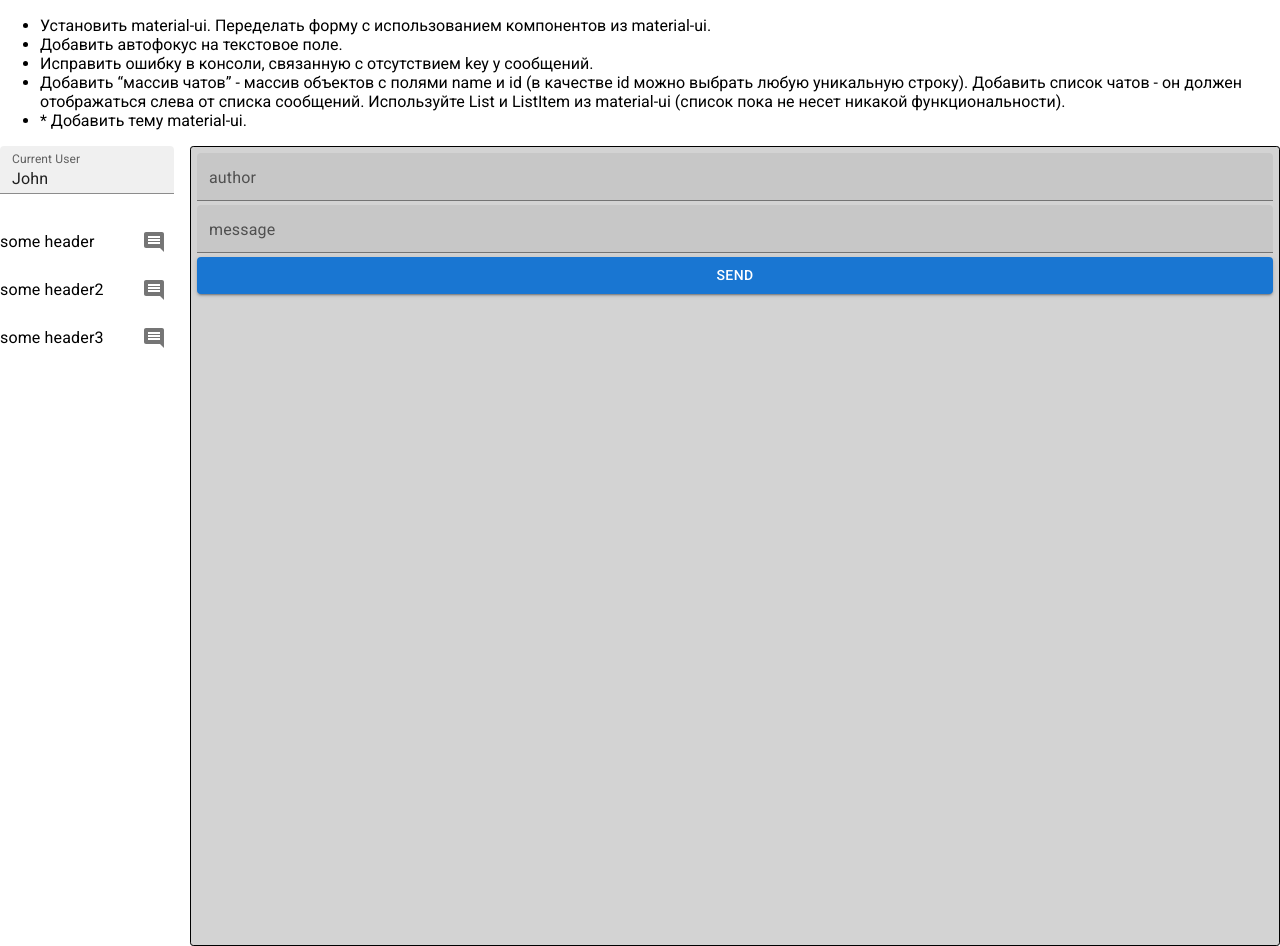
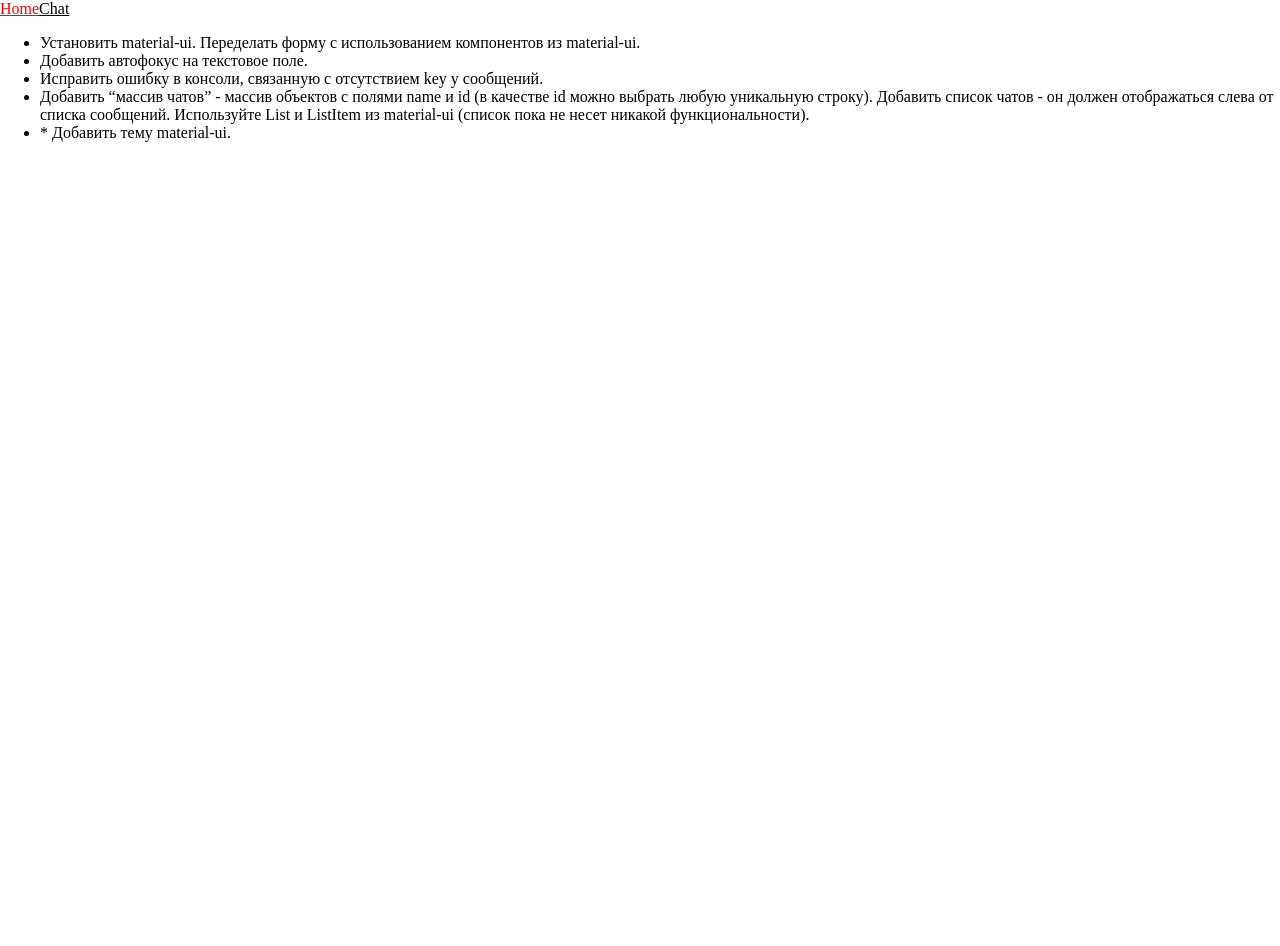
Before and after one commit to WolfManR/GeekBrainsReact, a React (Create React App) app in the folder study/: page / in a window 1280 px wide. After the commit the page ends 800 px from the top, so only its background shows below. Built offline with nearby package versions, Linux system fonts and the light colour scheme.

Commit message:
add routes to site and chat, replace chat to it page and tasks to site page

```diff
--- a/study/src/App.js
+++ b/study/src/App.js
@@ -1,13 +1,10 @@
-import { useState, useEffect, useCallback, useRef } from "react";
-import MessagesList from "./components/messagesList/MessagesList";
-import Tasks from "./components/tasks/Tasks";
 import "./App.css";
-import MessageForm from "./components/messageForm/MessageForm";
+import { Route, Routes } from "react-router-dom";
+import Site from "./pages/Site";
+import SiteLayout from "./Layouts/SiteLayout";
+import Chat from "./pages/Chat";
 import { ThemeProvider, createTheme } from "@mui/material/styles";
-import ChatsList from "./components/chatsList/ChatsList";
-import { TextField } from "@mui/material";
 
-const botMessage = { author: "Bot", body: "" };
 const theme = createTheme({
   spacing: [0, 4, 8, 16],
   components: {
@@ -33,77 +30,14 @@ const theme = createTheme({
 });
 
 function App() {
-  const [currentUser, setCurrentUser] = useState("John");
-  const [messageList, setMessageList] = useState([]);
-  const [chatsList, setChatsList] = useState([
-    {
-      id: 1,
-      header: "some header",
-      messages: [],
-    },
-    {
-      id: 2,
-      header: "some header2",
-      messages: [],
-    },
-    {
-      id: 3,
-      header: "some header3",
-      messages: [],
-    },
-  ]);
-  const [idCounter, setIdCounter] = useState(0);
-  const formRef = useRef(null);
-
-  const getNewId = useCallback(() => {
-    const newId = idCounter + 1;
-    setIdCounter(newId);
-    return newId;
-  }, [idCounter]);
-
-  const addMessage = useCallback(
-    (newMessage) => {
-      setMessageList([...messageList, { ...newMessage, id: getNewId() }]);
-    },
-    [getNewId, messageList]
-  );
-
-  const botSendMessage = useCallback(
-    (messages) => {
-      if (messages.length === 0) return;
-      const lastMessage = messages.at(-1);
-      if (lastMessage.author === botMessage.author) return;
-      addMessage({ ...botMessage, body: `${lastMessage.author} write in chat` });
-      formRef.current.focus();
-    },
-    [addMessage]
-  );
-
-  useEffect(() => {
-    setTimeout(() => botSendMessage(messageList), 1500);
-  }, [messageList, botSendMessage]);
-
   return (
     <ThemeProvider theme={theme}>
-      <div className="App">
-        <Tasks />
-
-        <div className="chat">
-          <div className="side">
-            <div className="chat-user">
-              <TextField type="text" label="Current User" value={currentUser} onChange={(e) => setCurrentUser(e.target.value)} />
-            </div>
-
-            <ChatsList chats={chatsList} />
-          </div>
-
-          <div className="chat-group">
-            <MessagesList messages={messageList} currentUser={currentUser} />
-
-            <MessageForm onMessageSend={addMessage} ref={formRef} />
-          </div>
-        </div>
-      </div>
+      <Routes>
+        <Route path={"/"} element={<SiteLayout />}>
+          <Route index element={<Site />} />
+        </Route>
+        <Route path={"/chat"} element={<Chat />} />
+      </Routes>
     </ThemeProvider>
   );
 }
--- /dev/null
+++ b/study/src/Layouts/SiteLayout.jsx
@@ -0,0 +1,18 @@
+import React from 'react'
+import {Outlet} from 'react-router-dom'
+import CustomLink from '../components/customLink/CustomLink'
+
+const SiteLayout = () => {
+  return (
+      <>
+          <header>
+              <CustomLink to={'/'}>Home</CustomLink>
+              <CustomLink to={'/chat'}>Chat</CustomLink>
+          </header>
+
+          <main><Outlet/></main>
+      </>
+  )
+}
+
+export default SiteLayout
--- a/study/src/index.js
+++ b/study/src/index.js
@@ -1,12 +1,15 @@
 import React from "react";
 import ReactDOM from "react-dom/client";
+import { BrowserRouter } from "react-router-dom";
 import App from "./App";
 import reportWebVitals from "./reportWebVitals";
 
 const root = ReactDOM.createRoot(document.getElementById("root"));
 root.render(
   <React.StrictMode>
-    <App />
+    <BrowserRouter>
+      <App />
+    </BrowserRouter>
   </React.StrictMode>
 );
 
--- /dev/null
+++ b/study/src/pages/Chat.jsx
@@ -0,0 +1,88 @@
+import { useState, useEffect, useCallback, useRef } from 'react'
+import MessagesList from '../components/messagesList/MessagesList'
+import MessageForm from '../components/messageForm/MessageForm'
+import ChatsList from '../components/chatsList/ChatsList'
+import { TextField } from '@mui/material'
+import CustomLink from '../components/customLink/CustomLink'
+
+const botMessage = { author: 'Bot', body: '' }
+
+const Chat = () => {
+  const [currentUser, setCurrentUser] = useState('John')
+  const [messageList, setMessageList] = useState([])
+  const [chatsList, setChatsList] = useState([
+    {
+      id: 1,
+      header: 'some header',
+      messages: [],
+    },
+    {
+      id: 2,
+      header: 'some header2',
+      messages: [],
+    },
+    {
+      id: 3,
+      header: 'some header3',
+      messages: [],
+    },
+  ])
+  const [idCounter, setIdCounter] = useState(0)
+  const formRef = useRef(null)
+
+  const getNewId = useCallback(() => {
+    const newId = idCounter + 1
+    setIdCounter(newId)
+    return newId
+  }, [idCounter])
+
+  const addMessage = useCallback(
+    (newMessage) => {
+      setMessageList([...messageList, { ...newMessage, id: getNewId() }])
+    },
+    [getNewId, messageList],
+  )
+
+  const botSendMessage = useCallback(
+    (messages) => {
+      if (messages.length === 0) return
+      const lastMessage = messages.at(-1)
+      if (lastMessage.author === botMessage.author) return
+      addMessage({ ...botMessage, body: `${lastMessage.author} write in chat` })
+      formRef.current.focus()
+    },
+    [addMessage],
+  )
+
+  useEffect(() => {
+    setTimeout(() => botSendMessage(messageList), 1500)
+  }, [messageList, botSendMessage])
+
+  return (
+    <div className="chat">
+      <div className="side">
+        <div className="logo">
+          <CustomLink to={'/'}>Home</CustomLink>
+        </div>
+        <div className="chat-user">
+          <TextField
+            type="text"
+            label="Current User"
+            value={currentUser}
+            onChange={(e) => setCurrentUser(e.target.value)}
+          />
+        </div>
+
+        <ChatsList chats={chatsList} />
+      </div>
+
+      <div className="chat-group">
+        <MessagesList messages={messageList} currentUser={currentUser} />
+
+        <MessageForm onMessageSend={addMessage} ref={formRef} />
+      </div>
+    </div>
+  )
+}
+
+export default Chat
--- /dev/null
+++ b/study/src/pages/Site.jsx
@@ -0,0 +1,12 @@
+import React from 'react'
+import Tasks from '../components/tasks/Tasks'
+
+const Site = () => {
+  return (
+      <div>
+          <Tasks />
+    </div>
+  )
+}
+
+export default Site
```
